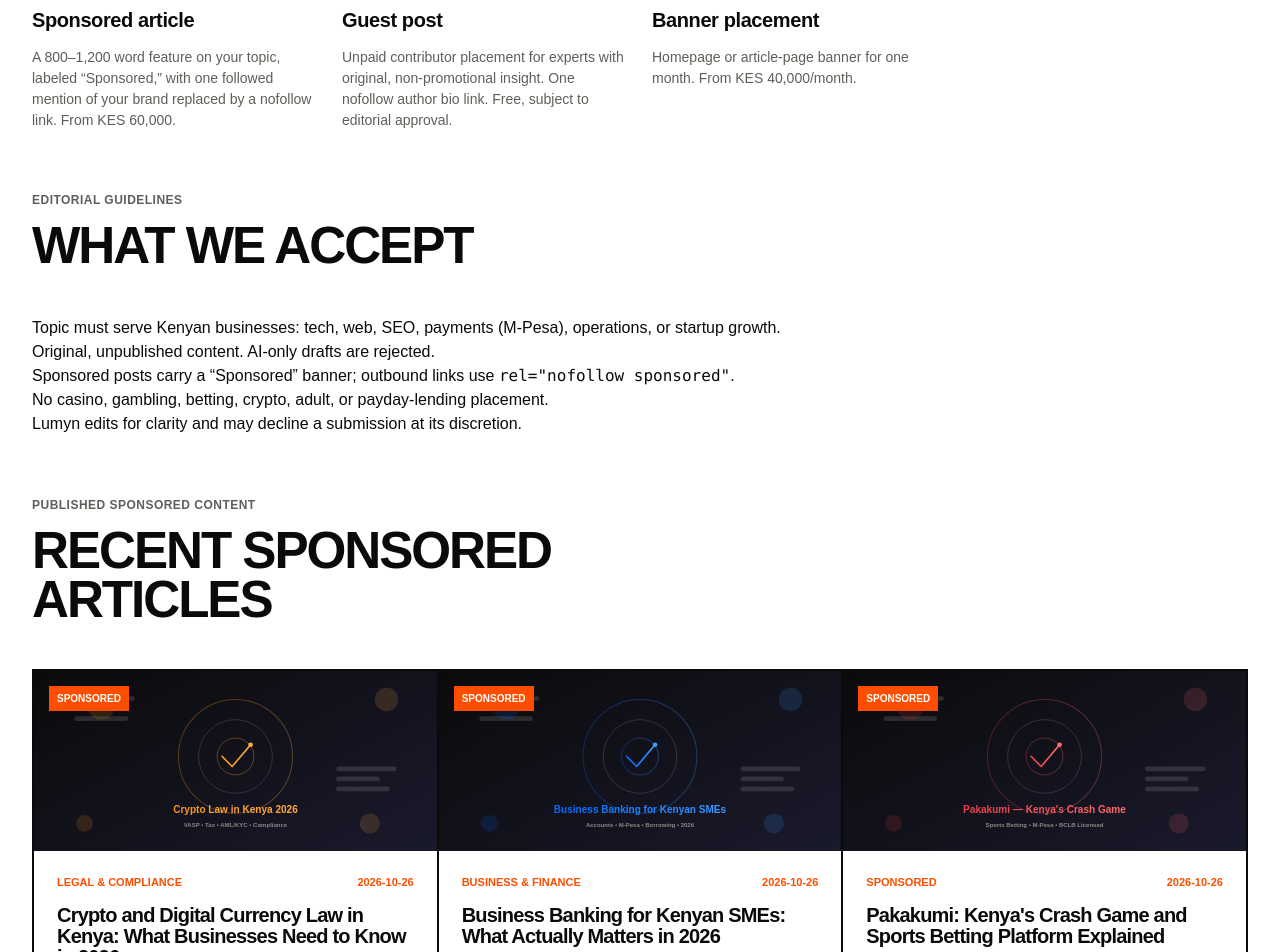
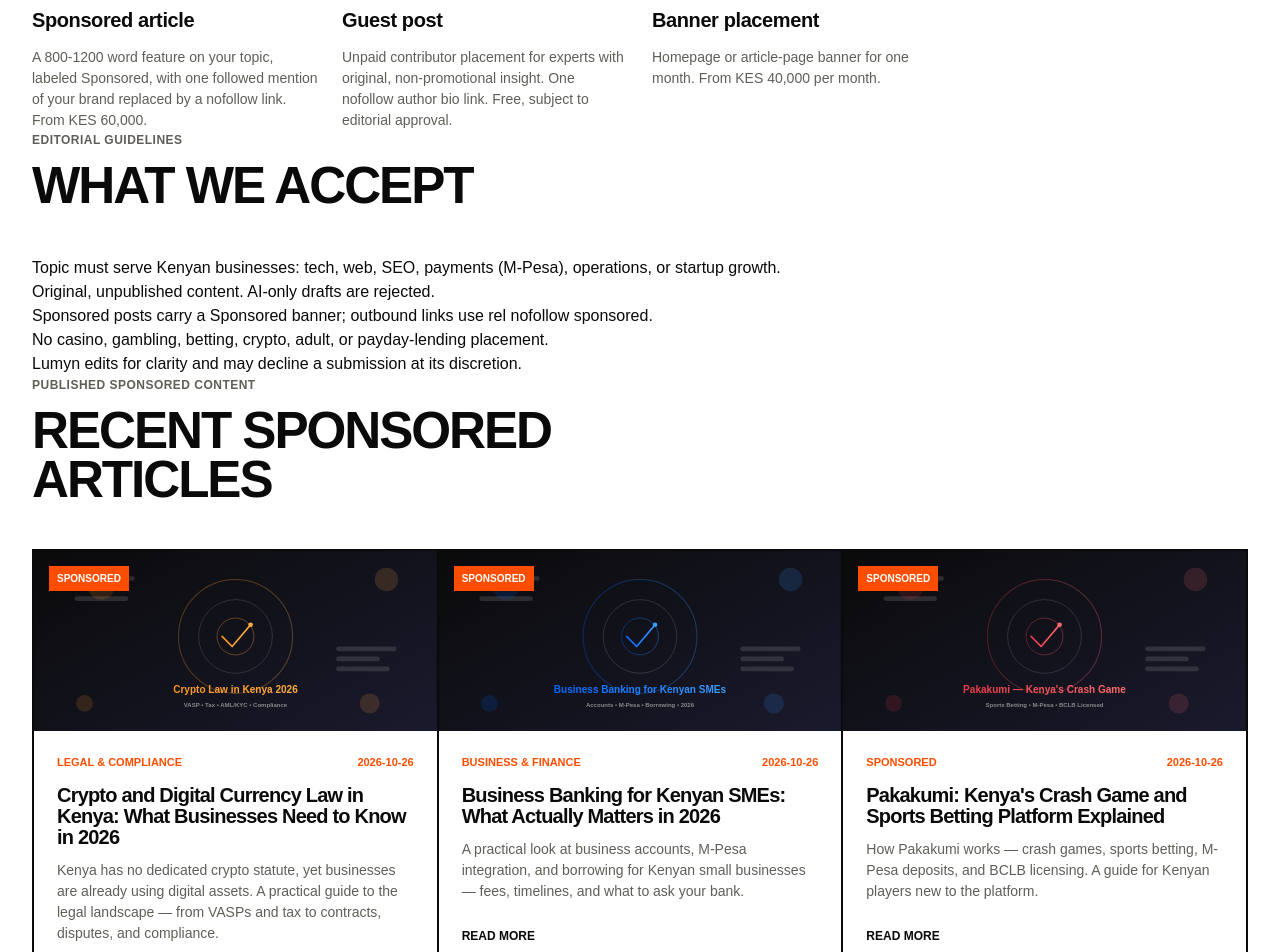
Before and after one commit to hit-sharq/Lumyn-SEO-system, a Next.js app: page /advertise in a window 1280 px wide. Shown: the part 460-1412 px from the top of the page. Built offline with nearby package versions, Linux system fonts and the light colour scheme.

Commit message:
Simplify advertise page: remove inline styles, clean up markup

```diff
--- a/app/advertise/page.tsx
+++ b/app/advertise/page.tsx
@@ -3,11 +3,12 @@
 import { SiteShell } from '@/components/site-shell'
 import { content } from '@/lib/content'
 
-
 export const metadata = {
   title: 'Advertise on the Lumyn Blog | Sponsored Content',
   description: 'Reach Kenyan business and technology readers with sponsored articles on blogs.lumyn.co.ke. Rates, guidelines, and submission details.',
 }
+
+const sponsored = content.filter((a) => a.sponsored)
 
 export default function AdvertisePage() {
   return (
@@ -30,7 +31,7 @@
           <div className="cap-item">
             <span className="cap-num">1</span>
             <h3>Sponsored article</h3>
-            <p>A 800–1,200 word feature on your topic, labeled “Sponsored,” with one followed mention of your brand replaced by a nofollow link. From KES 60,000.</p>
+            <p>A 800-1200 word feature on your topic, labeled Sponsored, with one followed mention of your brand replaced by a nofollow link. From KES 60,000.</p>
           </div>
           <div className="cap-item">
             <span className="cap-num">2</span>
@@ -40,45 +41,53 @@
           <div className="cap-item">
             <span className="cap-num">3</span>
             <h3>Banner placement</h3>
-            <p>Homepage or article-page banner for one month. From KES 40,000/month.</p>
+            <p>Homepage or article-page banner for one month. From KES 40,000 per month.</p>
           </div>
         </div>
 
-        <div className="section-heading" style={{ marginTop: 60 }}>
+        <div className="section-heading">
           <div>
             <span className="section-label">Editorial guidelines</span>
             <h2>What we accept</h2>
           </div>
         </div>
-        <ul style={{ marginBottom: 30 }}>
+        <ul>
           <li>Topic must serve Kenyan businesses: tech, web, SEO, payments (M-Pesa), operations, or startup growth.</li>
           <li>Original, unpublished content. AI-only drafts are rejected.</li>
-          <li>Sponsored posts carry a “Sponsored” banner; outbound links use <code>rel="nofollow sponsored"</code>.</li>
+          <li>Sponsored posts carry a Sponsored banner; outbound links use rel nofollow sponsored.</li>
           <li>No casino, gambling, betting, crypto, adult, or payday-lending placement.</li>
           <li>Lumyn edits for clarity and may decline a submission at its discretion.</li>
         </ul>
 
-        <div className="section-heading" style={{ marginTop: 60 }}>
+        <div className="section-heading">
           <div>
             <span className="section-label">Published sponsored content</span>
             <h2>Recent sponsored articles</h2>
           </div>
         </div>
         <div className="card-grid">
-          {content.filter((a) => a.sponsored).map((item) => (
-            <a key={item.slug} href={`/articles/${item.slug}`} className="content-card" style={{ textDecoration: 'none', color: 'inherit' }}>
-              <div className="card-image"><img src={item.image} alt={item.title} /><span className="card-index">SPONSORED</span></div>
+          {sponsored.map((item) => (
+            <a key={item.slug} href={`/articles/${item.slug}`} className="content-card">
+              <div className="card-image">
+                <img src={item.image} alt={item.title} />
+                <span className="card-index">SPONSORED</span>
+              </div>
               <div className="card-body">
-                <div className="card-meta"><span>{item.category}</span><span>{item.date}</span></div>
+                <div className="card-meta">
+                  <span>{item.category}</span>
+                  <span>{item.date}</span>
+                </div>
                 <h3>{item.title}</h3>
                 <p>{item.excerpt}</p>
-                <div className="card-footer"><span className="text-link">Read more →</span></div>
+                <div className="card-footer">
+                  <span className="text-link">Read more</span>
+                </div>
               </div>
             </a>
           ))}
         </div>
 
-        <div className="section-heading" style={{ marginTop: 60 }}>
+        <div className="section-heading">
           <div>
             <span className="section-label">Get in touch</span>
             <h2>Submit a proposal</h2>
```
